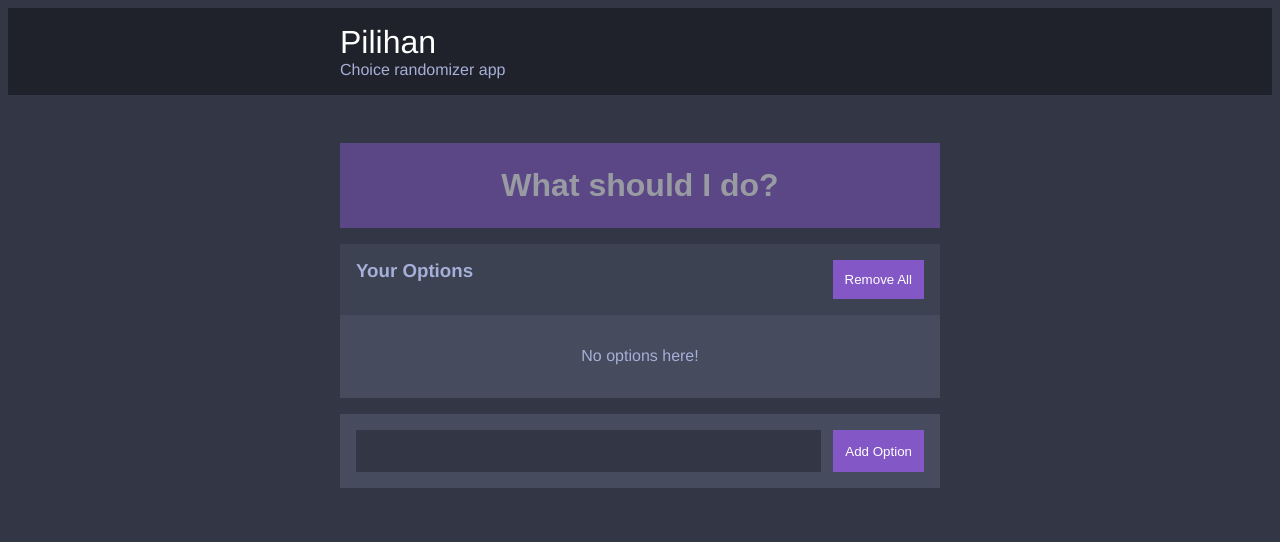
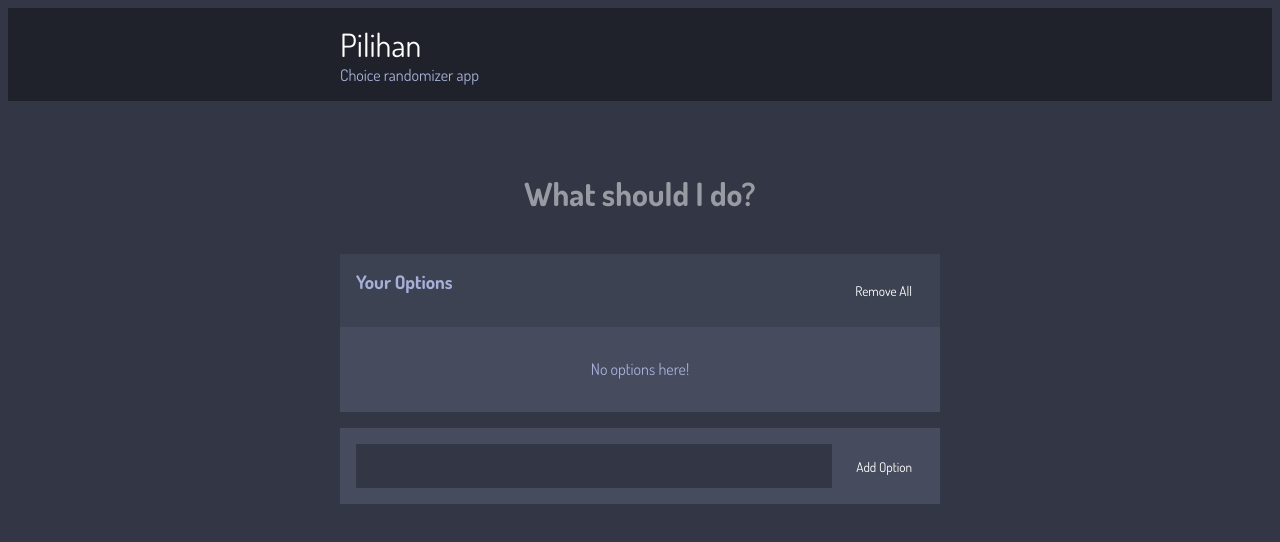
Before and after one commit to abuuzayr/pilihan, a Gatsby app: page / in a window 1280 px wide. Shown: the top 542 px of the page. Built offline with nearby package versions, Linux system fonts and the light colour scheme.

Commit message:
Use fonts from google

```diff
--- a/src/pages/index.js
+++ b/src/pages/index.js
@@ -7,6 +7,7 @@ export default () => (
         <Helmet>
             <meta charSet="utf-8" />
             <title>Pilihan - Choose!</title>
+            <link href="https://fonts.googleapis.com/css?family=Dosis:400,700&display=swap" rel="stylesheet"></link>
         </Helmet>
         <PilihanApp />
     </div>
--- a/src/styles/global.css
+++ b/src/styles/global.css
@@ -10,7 +10,8 @@ html {
   --blue: #3c4251;
   --light-blue: #464b5e;
   --off-white: #a5afd7;
-  --purple: #8357c5;
+  --red: #fe5f55;
+  --underred: #a64942;
 
   /* Spacing */
 
@@ -24,10 +25,18 @@ body {
   background: var(--dark-blue);
   font-family: Helvetica, Arial, sans-serif;
   font-size: var(--m-size);
+  padding: 0;
 }
 
 button {
   cursor: pointer;
+  outline: none;
+}
+
+body,
+button,
+input {
+  font-family: 'Dosis', sans-serif;
 }
 
 button:disabled {
```
